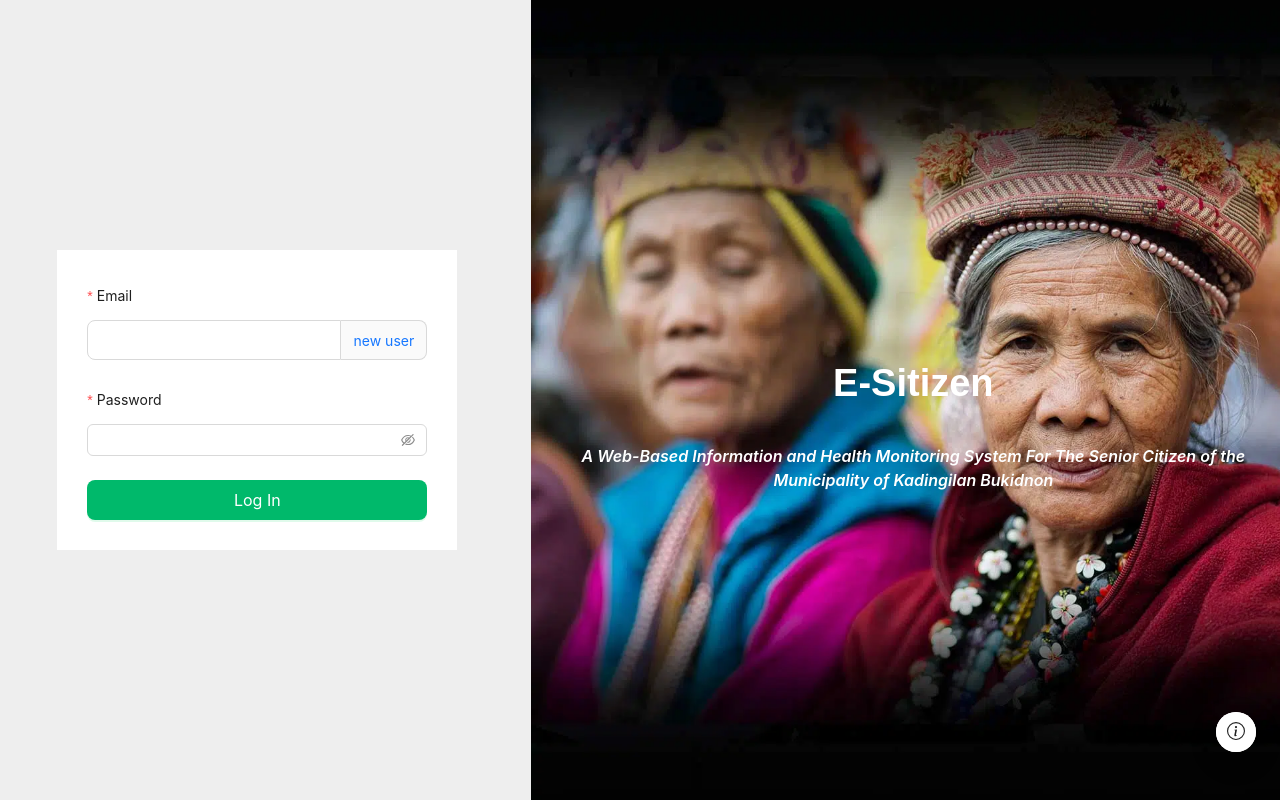
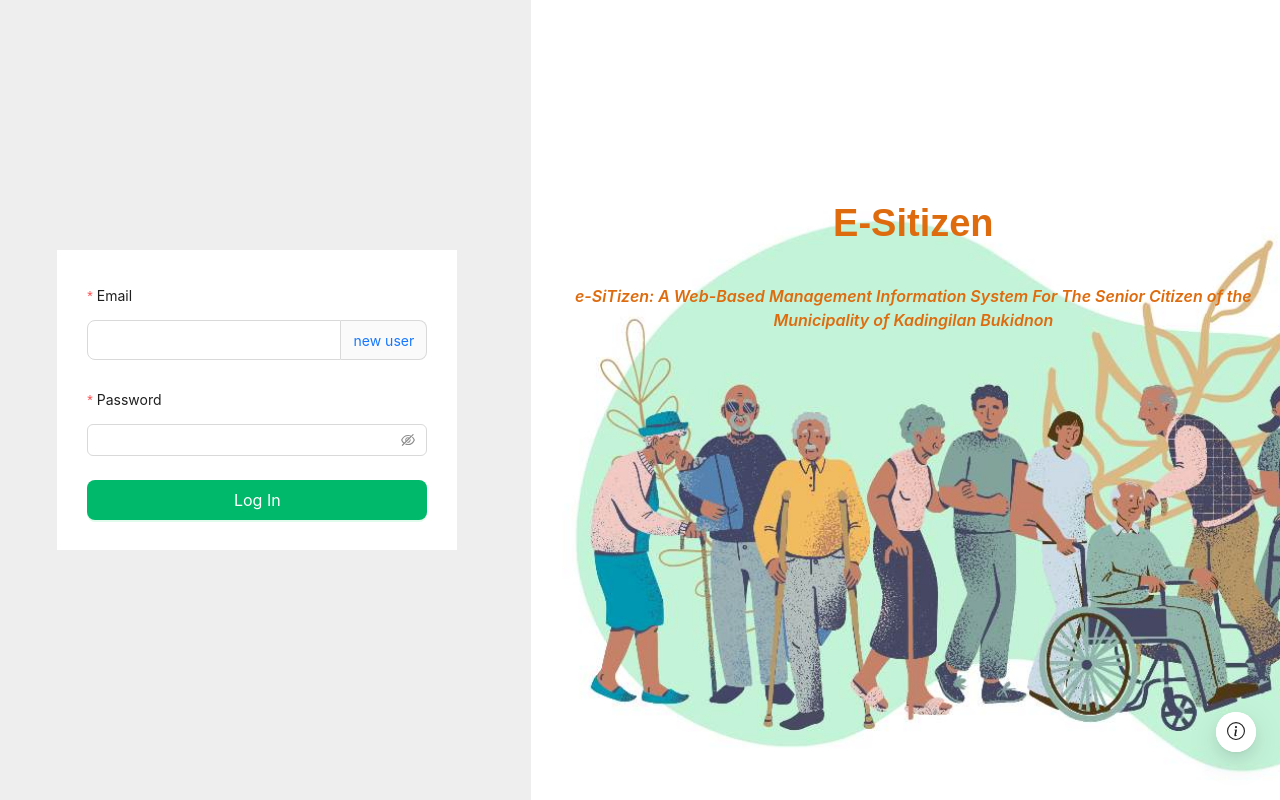
Before and after one commit to mhaluphet129/mis-e-sitizen, a Next.js app: page /user/login in a window 1280 px wide. Built offline with nearby package versions, Linux system fonts and the light colour scheme; no server answers.

Commit message:
change background image and label

```diff
--- a/pages/_app.js
+++ b/pages/_app.js
@@ -35,7 +35,7 @@ function MyApp({ Component, pageProps }) {
     >
       <Head>
         {/* <link rel='shortcut icon' href='/logo-icon.svg' /> */}
-        <title>INFORMATION AND HEALTH MONITORING SYSTEM</title>
+        <title>MANAGEMENT INFORMATION SYSTEM</title>
         <meta
           name="description"
           content="This system develop for DSWD to help Senior Citizen data and information to be manage."
--- a/pages/user/login.js
+++ b/pages/user/login.js
@@ -225,7 +225,7 @@ const Login = () => {
       </Col>
       <Col span={14} className="main-login-info">
         <Typography.Title
-          style={{ marginTop: "45vh", color: "#fff", fontFamily: "sans-serif" }}
+          style={{ marginTop: "25vh", color: "#de6b0d", fontFamily: "sans-serif" }}
         >
           E-Sitizen
         </Typography.Title>
@@ -234,10 +234,10 @@ const Login = () => {
           style={{
             fontStyle: "italic",
             textAlign: "center",
-            color: "#fff",
+            color: "#de6b0d",
           }}
         >
-          A Web-Based Information and Health Monitoring System For The Senior
+          e-SiTizen: A Web-Based Management Information System For The Senior
           Citizen of the Municipality of Kadingilan Bukidnon
         </Typography.Title>
       </Col>
@@ -248,7 +248,7 @@ const Login = () => {
         footer={null}
         closable={false}
       >
-        Wala ko kabalo say ibutang haha
+        ...
       </Modal>
       <FloatButton
         icon={<BsInfoCircle />}
--- a/styles/main.styles.css
+++ b/styles/main.styles.css
@@ -11,7 +11,7 @@ body {
 }
 
 .main-login-info {
-  background-image: url("../public/login-photo-senior.jpg");
+  background-image: url("../public/Senior.jpg");
   background-repeat: no-repeat;
   background-size: cover;
   display: flex;
```
Also changed, not shown: public/Senior.jpg (added).
